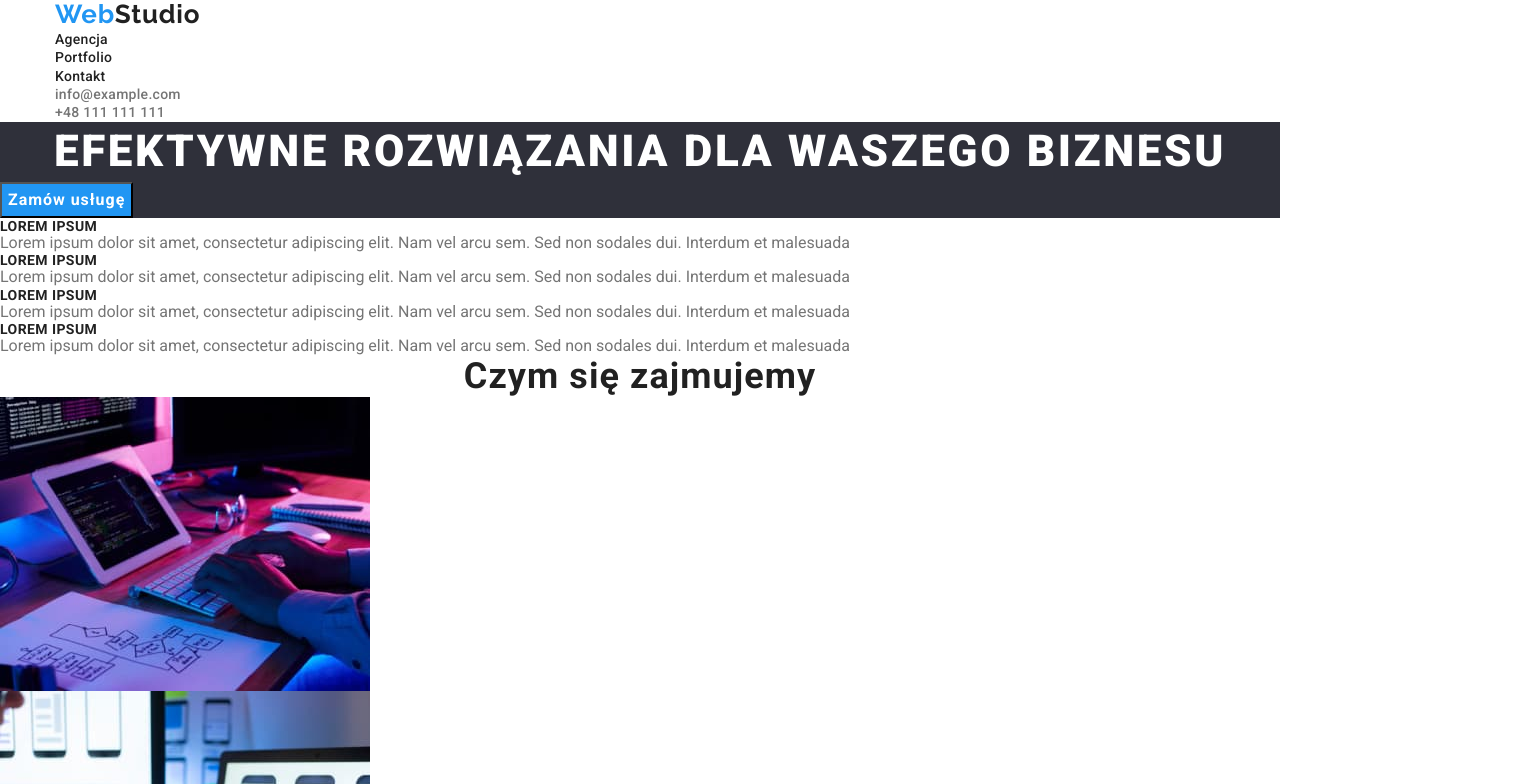
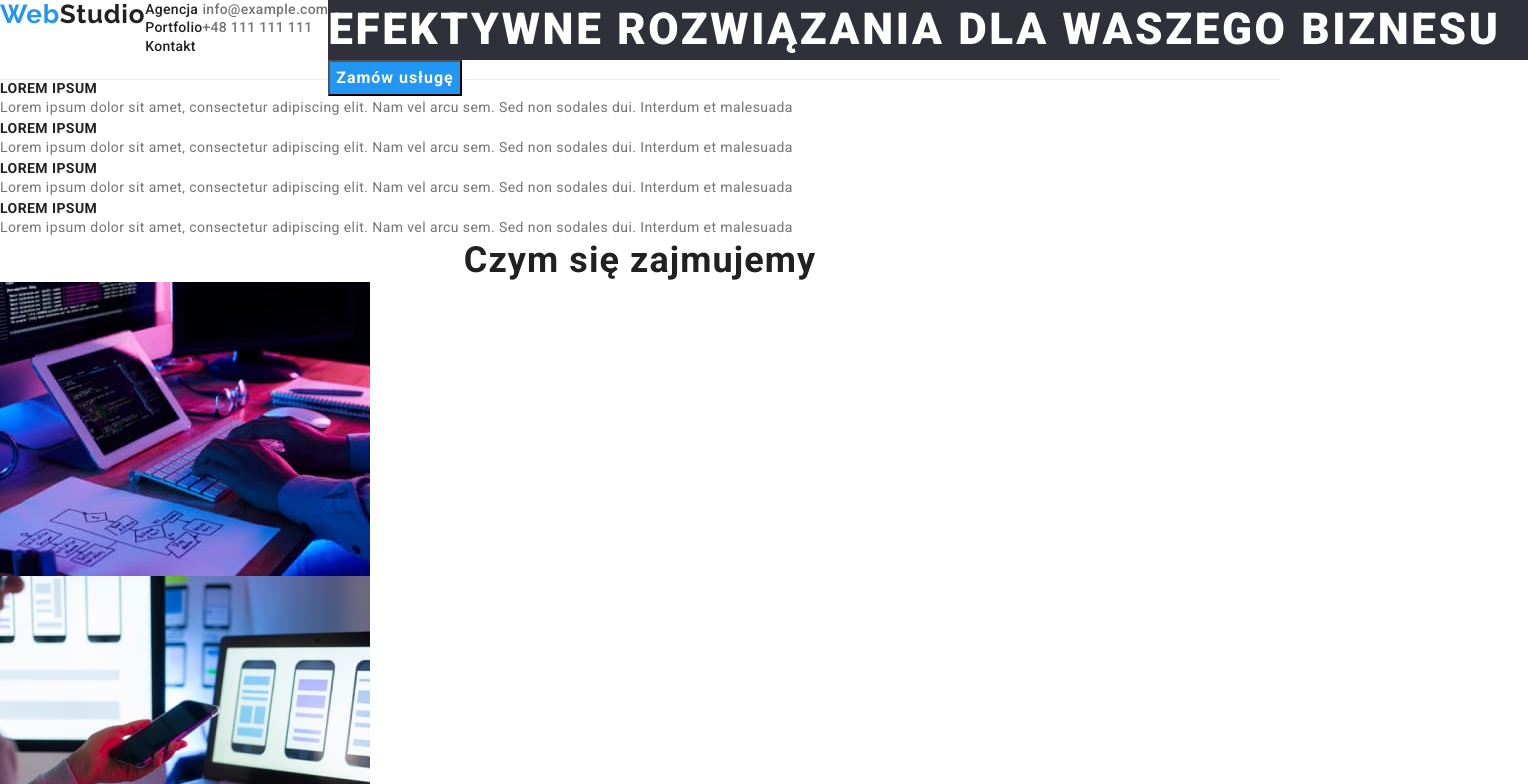
Before and after one commit to grzesiekcz/goit-markup-hw-08, a plain HTML site: page index.html in a window 1280 px wide. Shown: the top 784 px of the page, 1528 px wide, since content can reach past the window. Drawn offline with nearby package versions, Linux system fonts and the light colour scheme.

Commit message:
adding styles

```diff
--- a/css/styles.css
+++ b/css/styles.css
@@ -18,12 +18,13 @@ h6 {
 	margin: 0;
 	padding: 0;
 }
+
 p {
 	margin: 0;
 	padding: 0;
 }
-ul,
-ol {
+
+ul {
 	margin: 0;
 	padding: 0;
 }
@@ -34,13 +35,19 @@ img {
 
 .container {
 	width: 1200px;
-	margin: 0 auto;
-	padding: 0 15px;
-	align-items: center;
-	flex-wrap: wrap;
 }
 
 /* header */
+.header {
+	border-bottom: 1px solid #ececec;
+	height: 80px;
+  display: flex;
+}
+
+.header, .container {
+  display: flex;
+}
+
 
 .navbar a {
   font-style: normal;
@@ -52,6 +59,7 @@ img {
 }
 .navbar ul {
   list-style: none;
+
 }
 
 .contacts a {
@@ -138,6 +146,16 @@ img {
   line-height: 1, 143;
   letter-spacing: 0.03em;
   text-transform: uppercase;
+}
+
+.plist p {
+font-family: Roboto;
+font-style: normal;
+font-weight: normal;
+font-size: 14px;
+line-height: 1.71;
+letter-spacing: 0.03em;
+color: var(--font-color)
 }
 
 .section-title {
--- a/index.html
+++ b/index.html
@@ -15,7 +15,7 @@
     />
   </head>
   <body>
-    <header>
+    <header class="header">
       <div class="container">
       <h3>
         <a class="title_link" href="index.html"><span class="webtitle">Web</span><span class="studio_title_header">Studio</span></a>
@@ -32,15 +32,20 @@
         <li><a class="link" href="tel:+48111111111">+48 111 111 111</a></li>
       </ul>
       </div>
-      <div class="background">
+
       <section>
-        <h1 class="title">EFEKTYWNE ROZWIĄZANIA DLA WASZEGO BIZNESU</h1>
-        <button type="button" class="main-button">Zamów usługę</button>
+        <div class="background container">
+        <h1 class="title">EFEKTYWNE ROZWIĄZANIA DLA WASZEGO BIZNESU</h1></div>
+        <div class="container"><button type="button" class="main-button">Zamów usługę</button>
+        </div>
       </section>
-      </div>
     </header>
+
+<!-- header --- main --- Section 1 -->
+
     <main>
       <section>
+        <div class="container">
         <ul class="plist">
           <li>
             <h4>Lorem Ipsum</h4>
@@ -71,7 +76,11 @@
             </p>
           </li>
         </ul>
+        </div>
       </section>
+
+<!-- ---- section 2 ---- -->
+
       <section>
         <h2 class="section-title">Czym się zajmujemy</h2>
         <ul class="projects">
@@ -101,6 +110,9 @@
           </li>
         </ul>
       </section>
+
+<!-- --- Section 3 ---- -->
+
       <section class="team">
         <h2 class="section-title">Nasz zespół</h2>
         <ul>
@@ -163,6 +175,9 @@
         </ul>
       </section>
     </main>
+
+<!-- ---- Footer ---- -->
+
     <footer class="footer">
       <h3>
         <a class="title_link" href="index.html"><span class="webtitle">Web</span><span class="studio_title_footer">Studio</span></a>
```
Also changed, not shown: portfolio.html (+8 -0 lines).
